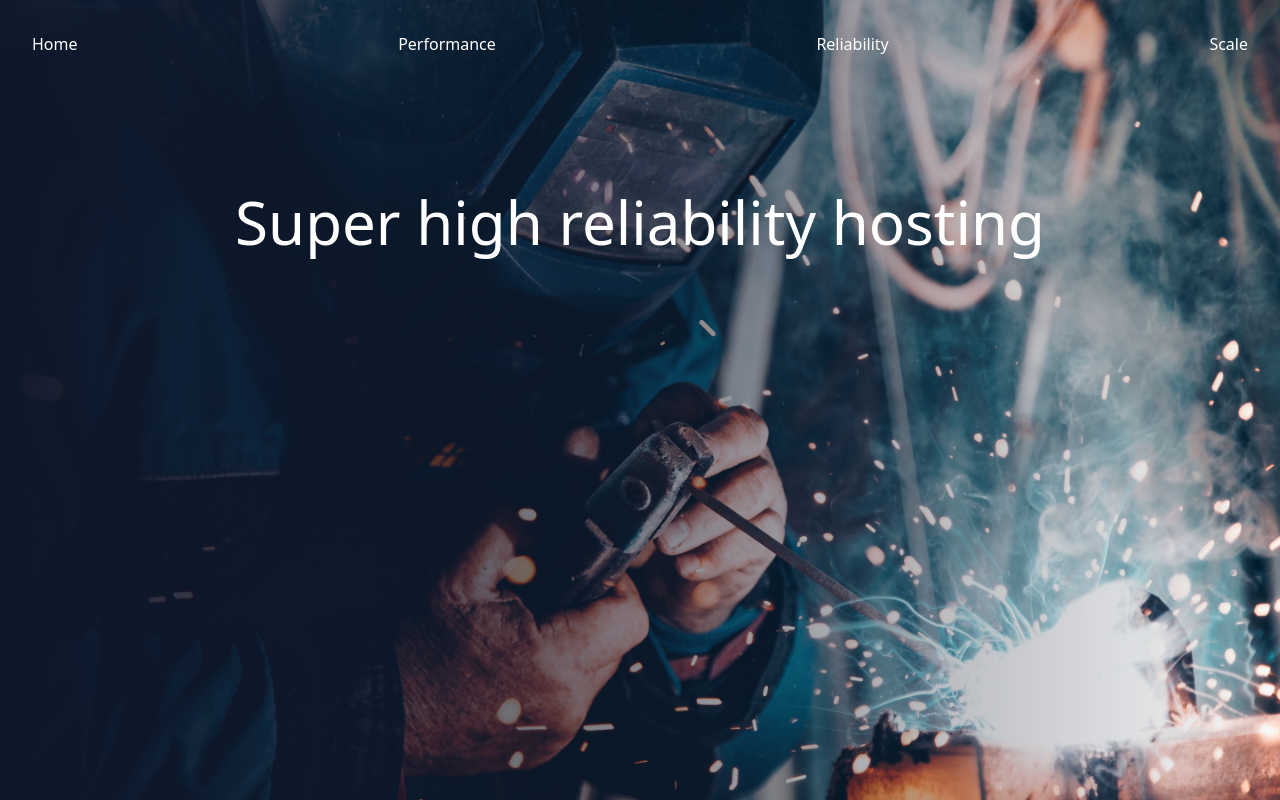
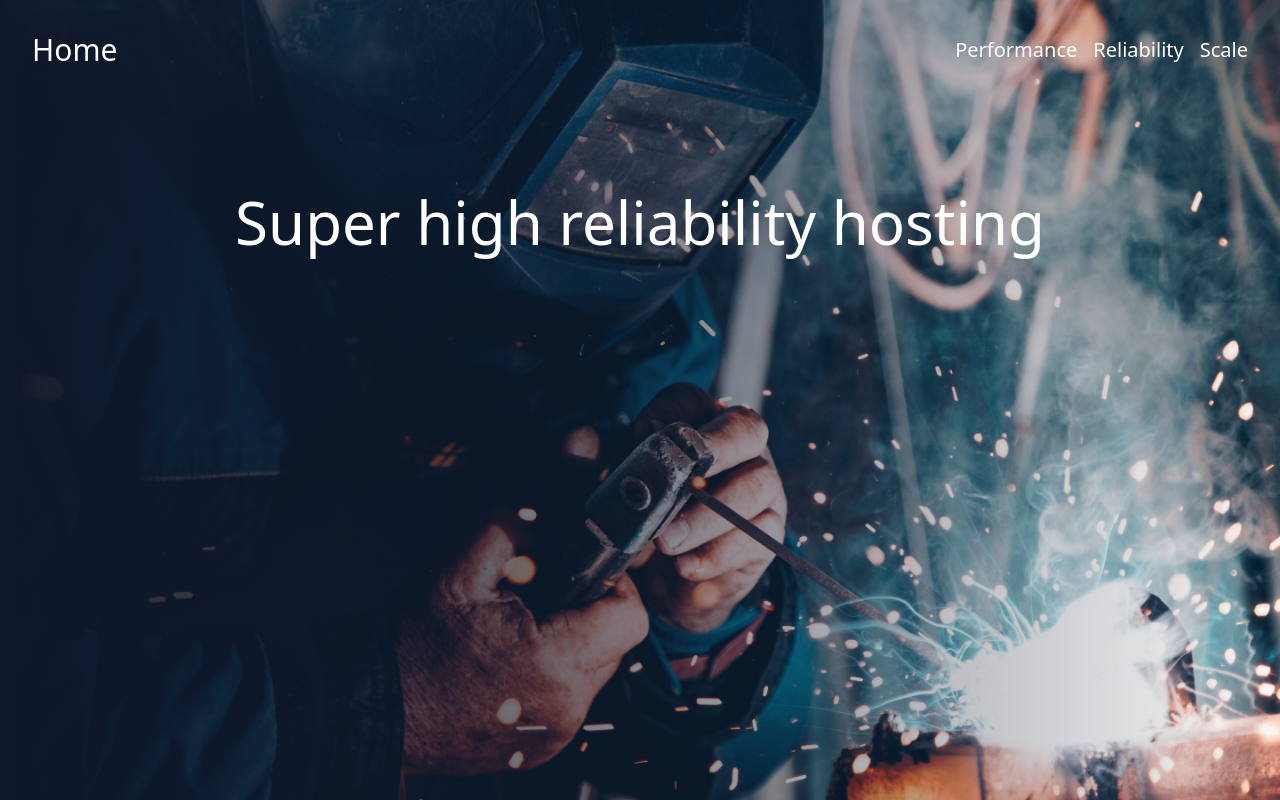
Before and after one commit to VikashPR/nextjs-dev-course, a Next.js app: page /reliability in a window 1280 px wide. Built offline with nearby package versions, Linux system fonts and the light colour scheme.

Commit message:
Refactor header component to update navigation styling

```diff
--- a/src/components/header.tsx
+++ b/src/components/header.tsx
@@ -4,10 +4,12 @@ const Header = () => {
     return (
         <div className="w-full absolute text-white z-10">
         <nav className="container relative flex flex-wrap items-center justify-between mx-auto p-8">
-            <Link href="/">Home</Link>
-            <Link href="/performance">Performance</Link>
-            <Link href="/reliability">Reliability</Link>
-            <Link href="/scale">Scale</Link>
+                <Link className="font-bond text-3xl" href="/">Home</Link>
+                <div className="space-x-4 text-xl">
+                    <Link href="/performance">Performance</Link>
+                    <Link href="/reliability">Reliability</Link>
+                    <Link href="/scale">Scale</Link>
+                </div>
         </nav>
         </div>
     );
```
